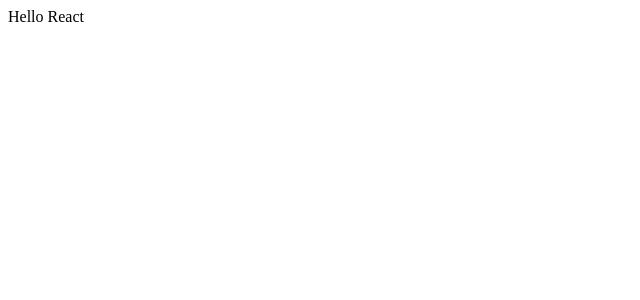
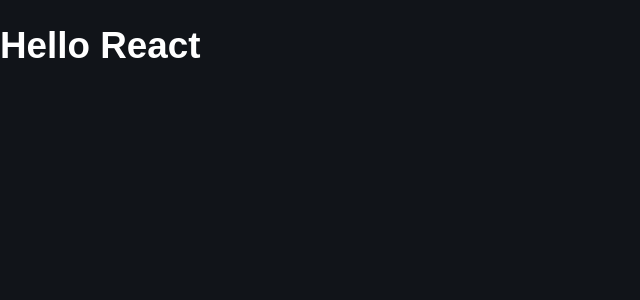
Before and after one commit to brunonasc74/blogpost-frontend-challenge, a React (Vite) app: page / in a window 1280 px wide. Shown: the top 300 px of the page, without its empty margins (0-640 px from the left). Built offline with nearby package versions, Linux system fonts and the light colour scheme; the HTML template or start-up script is replaced by a standard one.

Commit message:
feat: Initial config create

```diff
--- a/src/App.jsx
+++ b/src/App.jsx
@@ -1,5 +1,24 @@
+import React from 'react';
+import { BrowserRouter as Router, Routes, Route } from 'react-router-dom';
+import { ThemeProvider } from 'styled-components';
+import { darkTheme, lightTheme } from './theme';
+import useDarkMode from './hooks/useDarkMode';
+import GlobalStyles from './components/GlobalStyles';
+
 function App() {
-  return <div>Hello React</div>;
+  const [theme, themeToggler] = useDarkMode();
+  const themeMode = theme === 'light' ? lightTheme : darkTheme;
+
+  return (
+    <ThemeProvider theme={themeMode}>
+      <GlobalStyles />
+      <Router>
+        <Routes>
+          <Route path='/' element={<h1>Hello React</h1>} />
+        </Routes>
+      </Router>
+    </ThemeProvider>
+  );
 }
 
 export default App;
--- /dev/null
+++ b/src/components/GlobalStyles.jsx
@@ -0,0 +1,23 @@
+import { createGlobalStyle } from 'styled-components';
+
+const GlobalStyles = createGlobalStyle`
+    * {
+        box-sizing: border-box;
+    }
+    body {
+        background-color: ${({ theme }) => theme.body};
+        color: ${({ theme }) => theme.text};
+        font-family: 'Poppins', sans-serif;
+        font-size: 1.15em;
+        margin: 0;
+        padding: 0;
+    }
+    p {
+        line-height: 1.5;
+    }
+    img {
+        max-width: 100%;
+    }
+`;
+
+export default GlobalStyles;
```
Also changed, not shown: src/components/Container.jsx (added, +10 -0 lines).
